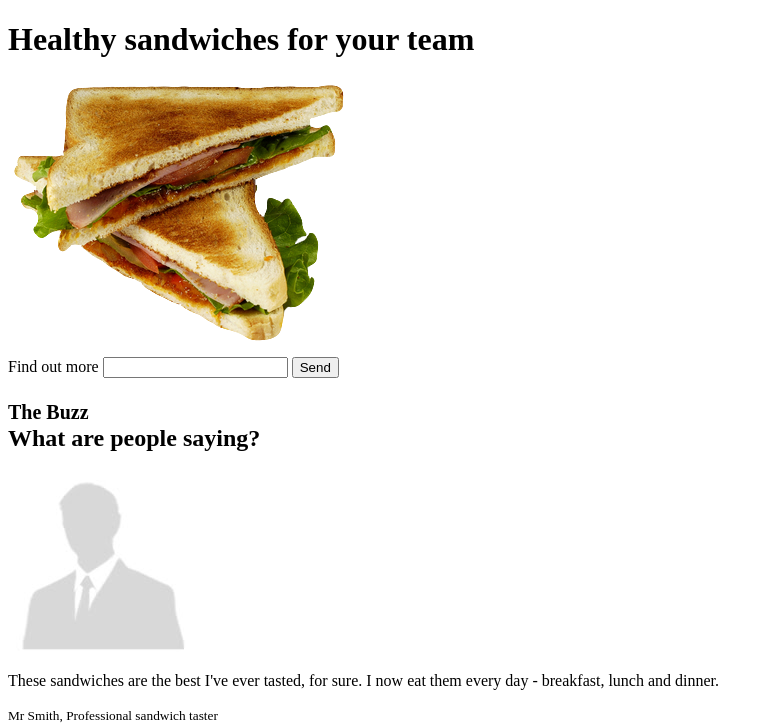
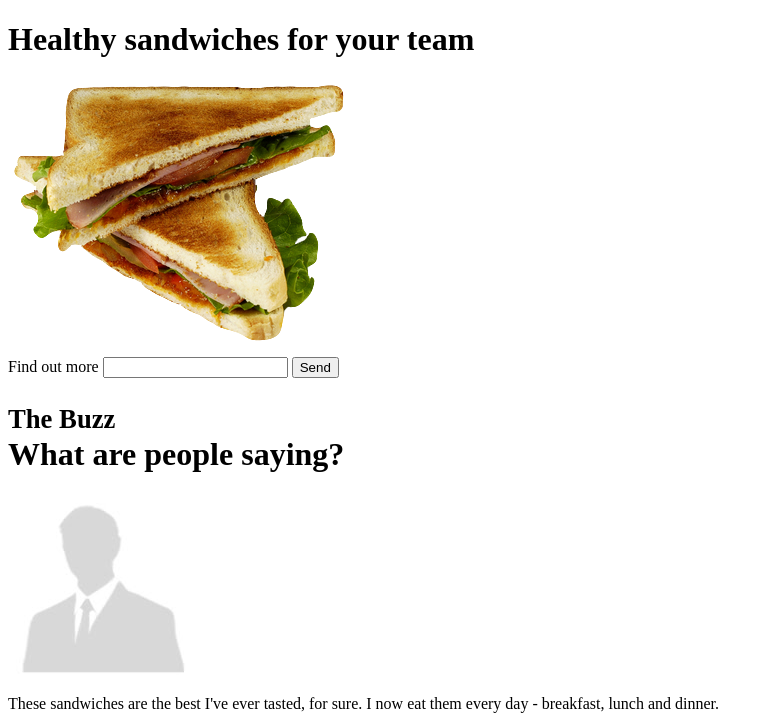
Before and after one commit to minalona/web-content, a plain HTML site: page bootstrap_exercise-master/index.html in a window 1280 px wide. Shown: the top 728 px of the page, without its empty margins (0-773 px from the left). Drawn offline with Linux system fonts and the light colour scheme.

Commit message:
Changing the heading
heading

```diff
--- a/bootstrap_exercise-master/index.html
+++ b/bootstrap_exercise-master/index.html
@@ -20,7 +20,7 @@
   </div>
 
   <div id="buzz">
-    <h2><small>The Buzz</small><br />What are people saying?</h2>
+    <h1><small>The Buzz</small><br />What are people saying?</h1>
     <div>
       <img src='images/person.jpg'>
       <p>These sandwiches are the best I've ever tasted, for sure. I now eat them every day - breakfast, lunch and dinner.</p>
@@ -36,9 +36,7 @@
       <p>We switched to Sam's Sarnies and won our first government contract the next day. Coincidence? I think not!</p>
     </div>
   </div>
-
-
-
+</p>
   <div id="mission">
     <h2><small>Our mission</small><br />Join us in helping busy professionals eat healthily</h2>
 
```
